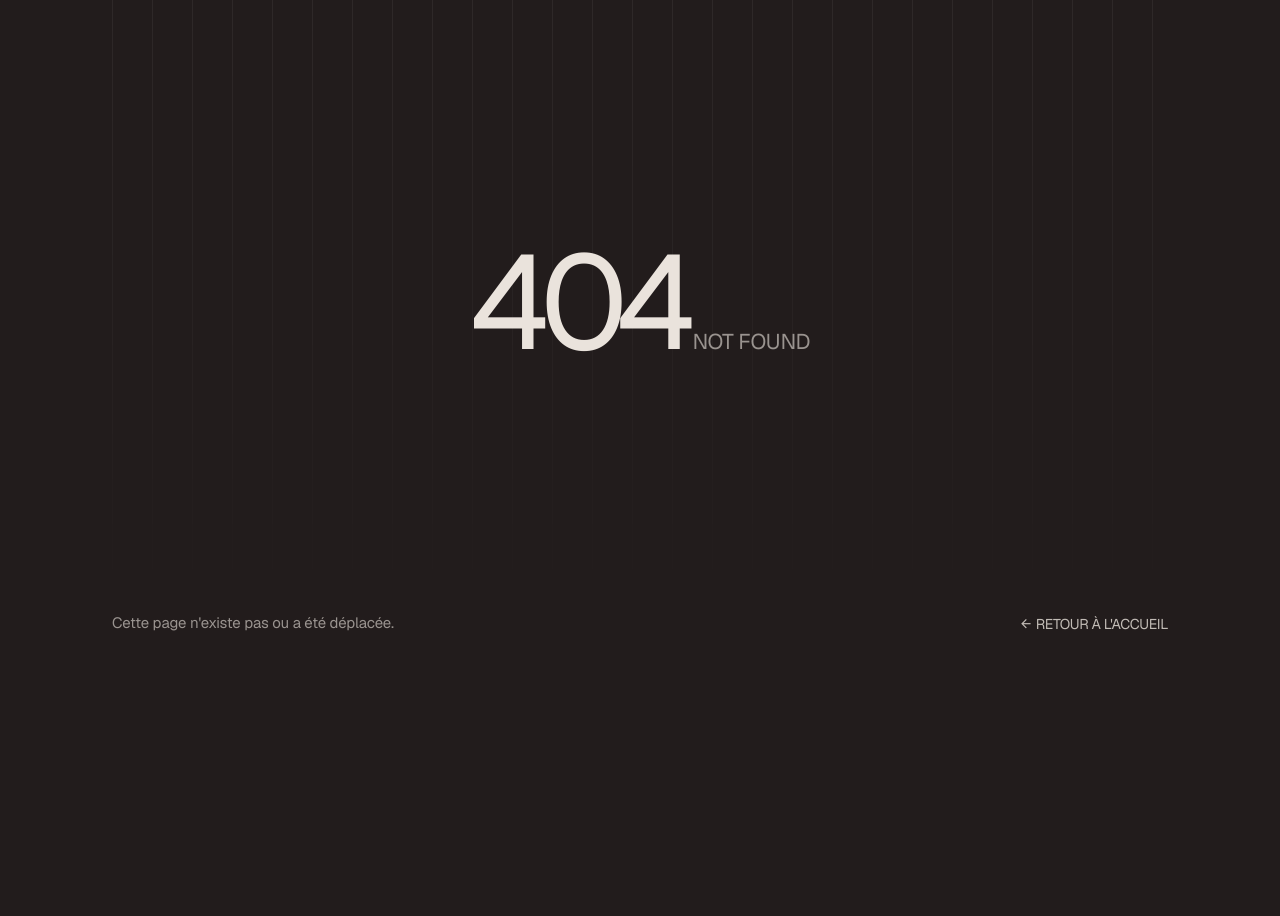
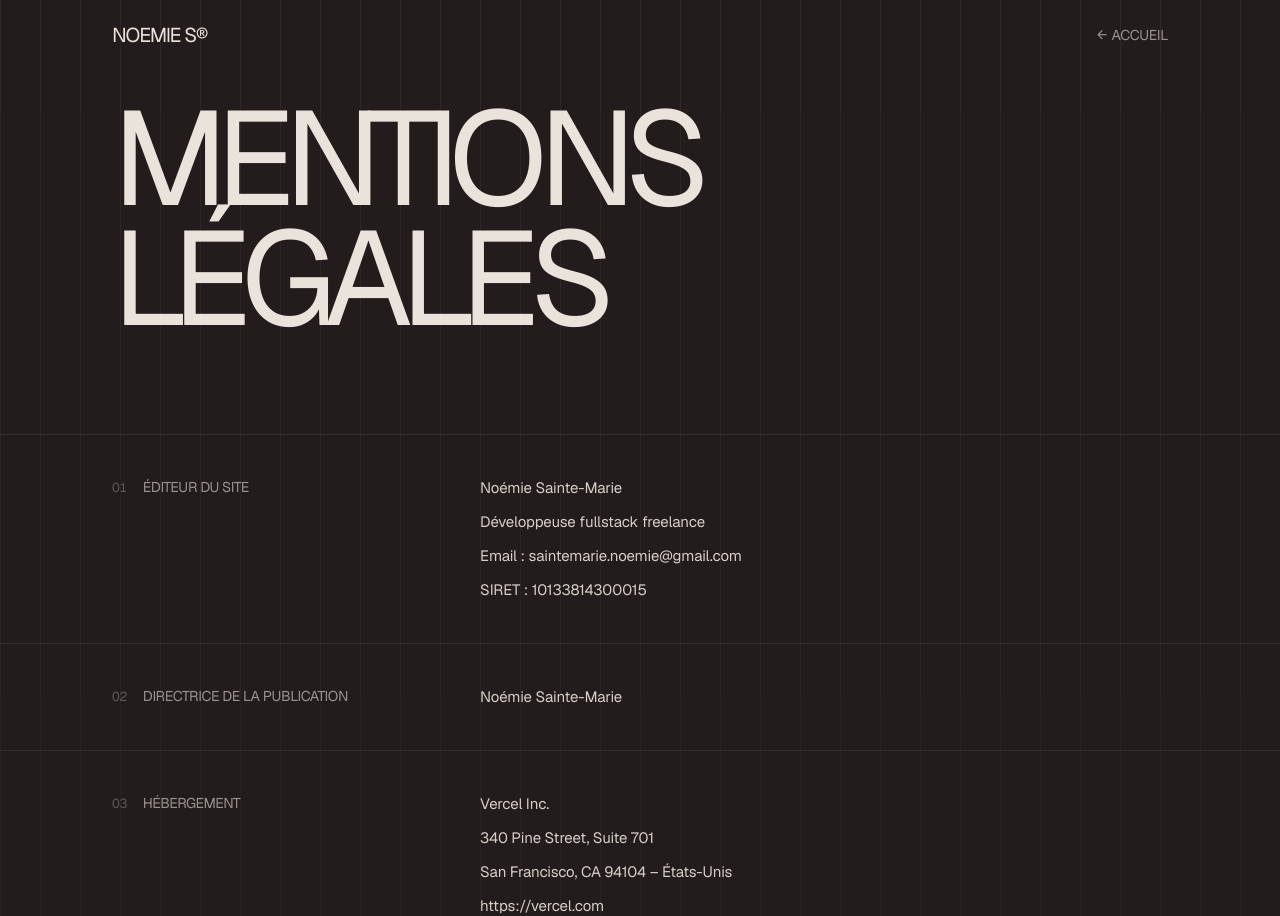
Before and after one commit to nsaintemarie/portfolio, a Next.js app: page /mentions-legales in a window 1280 px wide. Before the commit this address had no page. Shown: the part 60-976 px from the top of the page. Before the commit the page ends 800 px from the top, so only its background shows below. Built offline with nearby package versions, Linux system fonts and the light colour scheme.

Commit message:
feat: terms

```diff
--- a/src/app/(core)/layout.tsx
+++ b/src/app/(core)/layout.tsx
@@ -1,5 +1,5 @@
-import { Footer } from "@/components/layout";
-import { ScrollContainer } from "@/components/ui";
+import { Footer, Navigation } from "@/components/layout";
+import { ScrollContainer, SkipLink } from "@/components/ui";
 
 export default function CoreLayout({
   children,
@@ -7,9 +7,14 @@ export default function CoreLayout({
   children: React.ReactNode;
 }>) {
   return (
-    <ScrollContainer className="h-screen overflow-y-auto snap-y snap-mandatory">
-      {children}
-      <Footer />
-    </ScrollContainer>
+    <>
+      {/* Navigation */}
+      <Navigation />
+      <SkipLink />
+      <ScrollContainer className="h-screen overflow-y-auto snap-y snap-mandatory">
+        {children}
+        <Footer />
+      </ScrollContainer>
+    </>
   );
 }
--- a/src/app/(core)/page.tsx
+++ b/src/app/(core)/page.tsx
@@ -1,14 +1,8 @@
-import { Navigation } from "@/components/layout/Navigation";
 import { Hero, Projects, About, Contact, Propositions, Roadmap } from "@/components/sections";
-import { SkipLink } from "@/components/ui/SkipLink";
 
 export default function Home() {
   return (
     <>
-    {/* Navigation */}
-      <Navigation />
-      <SkipLink />
-
       {/* Sections */}
       <Hero />
       <Projects />
--- /dev/null
+++ b/src/app/mentions-legales/page.tsx
@@ -0,0 +1,70 @@
+import Link from "next/link";
+import type { Metadata } from "next";
+import { GridBackground } from "@/components/ui";
+import { mentions } from "@/data";
+
+export const metadata: Metadata = {
+  title: "Mentions légales | Noémie Sainte-Marie",
+  robots: { index: false },
+};
+
+
+
+export default function MentionsLegales() {
+  return (
+    <section className="relative py-12 md:py-20">
+      <GridBackground />
+
+      {/* Header */}
+      <div className="relative overflow-hidden px-5 pb-16 md:px-20 xl:px-28 md:pb-24 border-b border-white/8">
+        <div className="relative z-10 flex flex-col gap-12">
+          <div className="flex items-center justify-between">
+            <p className="text-logo">NOEMIE S®</p>
+            <Link
+              href="/"
+              className="text-paragraph-caps uppercase text-primary/60 hover:text-primary transition-colors"
+            >
+              <span className="mdi mdi-arrow-left"/> Accueil
+            </Link>
+          </div>
+          <h1 className="text-heading-xl uppercase">
+            Mentions<br />légales
+          </h1>
+        </div>
+      </div>
+
+      {/* Sections */}
+      <div>
+        {mentions.map((section, i) => (
+          <div
+            key={section.title}
+            className="grid md:grid-cols-3 gap-6 md:gap-12 py-10 border-b border-white/8 px-5 md:px-20 xl:px-28"
+          >
+            {/* Left — index + title */}
+            <div className="flex items-baseline gap-4">
+              <span className="text-paragraph-sm text-primary/30 tabular-nums">
+                {String(i + 1).padStart(2, "0")}
+              </span>
+              <h2 className="text-paragraph-caps uppercase text-primary/60">
+                {section.title}
+              </h2>
+            </div>
+
+            {/* Right — content */}
+            <div className="md:col-span-2 flex flex-col gap-2">
+              {section.content.map((line, j) => (
+                <p key={j} className="text-paragraph-line text-primary/90">
+                  {line}
+                </p>
+              ))}
+            </div>
+          </div>
+        ))}
+
+        <p className="text-paragraph-sm text-primary/30 mt-10 px-5 md:px-20 xl:px-28">
+          Dernière mise à jour : février 2026
+        </p>
+      </div>
+    </section>
+  );
+}
--- a/src/components/layout/Footer.tsx
+++ b/src/components/layout/Footer.tsx
@@ -5,7 +5,7 @@ import { cn } from "@/utils";
 
 const navLinks = [
   { name: "[PROJETS]", href: "#projets", label: "Voir les projets" },
-  { name: "[À PROPOS]", href: "#a-propos", label: "En savoir plus sur moi" },
+  { name: "[MENTIONS LÉGALES]", href: "/mentions-legales", label: "Voir les mentions légales", redirect: true },
   {
     name: "[LINKEDIN]",
     href: "https://www.linkedin.com/in/no%C3%A9mie-sainte-marie-8209b9160/",
@@ -31,7 +31,7 @@ export function Footer() {
     >
       {/* Navigation line */}
       <nav
-        className="flex flex-col md:flex-row items-center justify-center gap-21 md:gap-38 md:py-16 p-6"
+        className="flex flex-col md:flex-row items-center justify-center gap-21 lg:gap-38 md:py-16 p-6"
         aria-label="Navigation secondaire"
       >
         <span className="text-2xl md:text-paragraph-sm" aria-hidden="true">
@@ -43,7 +43,7 @@ export function Footer() {
             href={link.href}
             target={link.external ? "_blank" : undefined}
             rel={link.external ? "noopener noreferrer" : undefined}
-            onClick={!link.external ? (e) => handleClick(e, link.href) : undefined}
+            onClick={!link.external && !link.redirect ? (e) => handleClick(e, link.href) : undefined}
             className="md:text-paragraph-sm text-paragraph-caps uppercase hover:opacity-80 transition-opacity focus-visible:outline-none focus-visible:ring-2 focus-visible:ring-primary/50"
             aria-label={link.label}
           >
@@ -54,6 +54,15 @@ export function Footer() {
           +
         </span>
       </nav>
+
+      <a
+        className="relative z-70 flex justify-end text-paragraph-sm text-primary/30 hover:text-primary/50 transition-opacity mt-2 mb-1 mr-5 md:mt-1 md:-mb-6 lg:-mb-9 lg:mt-4 md:mr-6 lg:mr-10 whitespace-pre"
+        href="https://www.linkedin.com/in/quentin-laforge-244048155/"
+        target="_blank"
+        rel="noopener noreferrer"
+      >
+        Designed by <span className="underline">Quentin Laforge</span>
+      </a>
 
       {/* Footer logo */}
       <div className="flex justify-center px-2 md:px-10">
--- a/src/data/index.ts
+++ b/src/data/index.ts
@@ -4,3 +4,4 @@ export { socialLinks } from "./social-links";
 export { about } from "./about";
 export { projectsContents } from "./projects/contents";
 export { projectsListing } from "./projects/listing";
+export { mentions } from "./mentions-legales";
--- /dev/null
+++ b/src/data/mentions-legales.ts
@@ -0,0 +1,48 @@
+import type { Mention } from "@/types";
+
+export const mentions: Mention[] = [
+  {
+    title: "Éditeur du site",
+    content: [
+      "Noémie Sainte-Marie",
+      "Développeuse fullstack freelance",
+      "Email : saintemarie.noemie@gmail.com",
+      "SIRET : 10133814300015",
+    ],
+  },
+  {
+    title: "Directrice de la publication",
+    content: ["Noémie Sainte-Marie"],
+  },
+  {
+    title: "Hébergement",
+    content: [
+      "Vercel Inc.",
+      "340 Pine Street, Suite 701",
+      "San Francisco, CA 94104 – États-Unis",
+      "https://vercel.com",
+    ],
+  },
+  {
+    title: "Propriété intellectuelle",
+    content: [
+      "L'ensemble des contenus présents sur ce site (textes, visuels, code) est la propriété exclusive de Noémie Sainte-Marie, sauf mention contraire.",
+      "Toute reproduction, représentation ou diffusion, totale ou partielle, sans autorisation écrite préalable est interdite.",
+    ],
+  },
+  {
+    title: "Données personnelles",
+    content: [
+      "Ce site ne collecte aucune donnée personnelle à des fins commerciales.",
+      "Les informations transmises via le formulaire de contact sont utilisées uniquement pour répondre à votre demande et ne sont pas conservées au-delà de cette finalité.",
+      "Conformément au RGPD et à la loi Informatique et Libertés, vous disposez d'un droit d'accès, de rectification et de suppression de vos données. Pour exercer ce droit : saintemarie.noemie@gmail.com",
+    ],
+  },
+  {
+    title: "Cookies",
+    content: [
+      "Ce site n'utilise pas de cookies de traçage ou publicitaires.",
+      "Seuls des cookies techniques strictement nécessaires au bon fonctionnement du site peuvent être déposés.",
+    ],
+  },
+];
--- a/src/types/index.ts
+++ b/src/types/index.ts
@@ -66,3 +66,8 @@ export interface ViewportConfig {
   once?: boolean;
   margin?: string;
 }
+
+export interface Mention {
+  title: string;
+  content: string[];
+}
```
